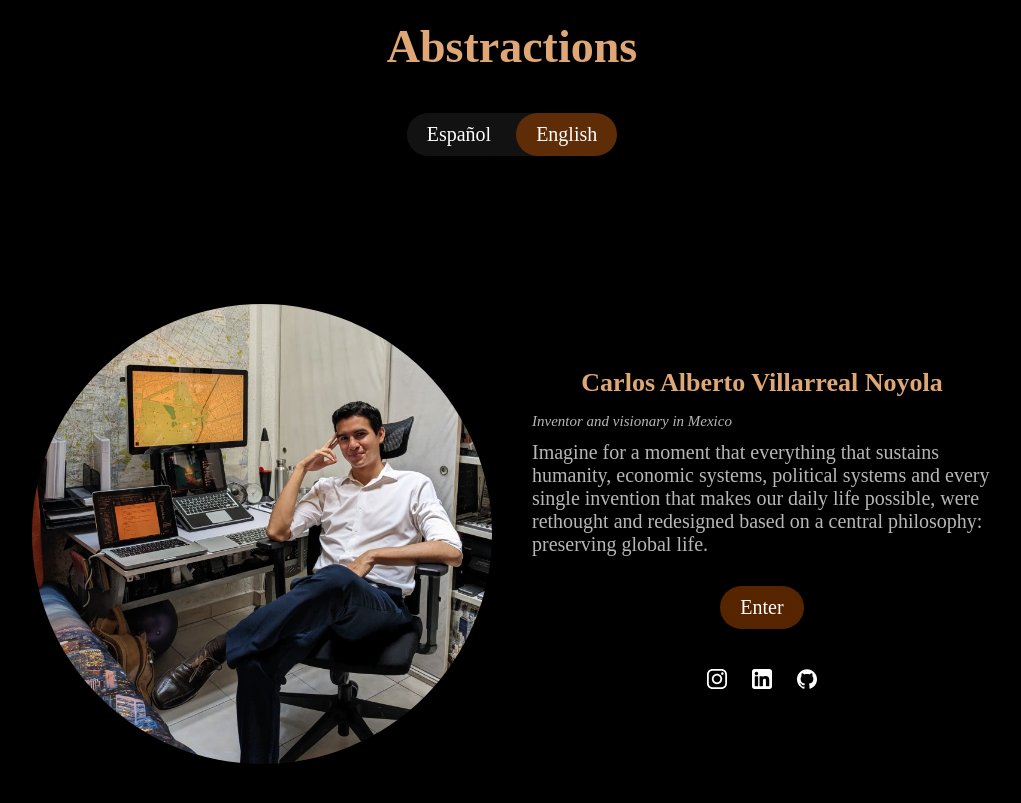
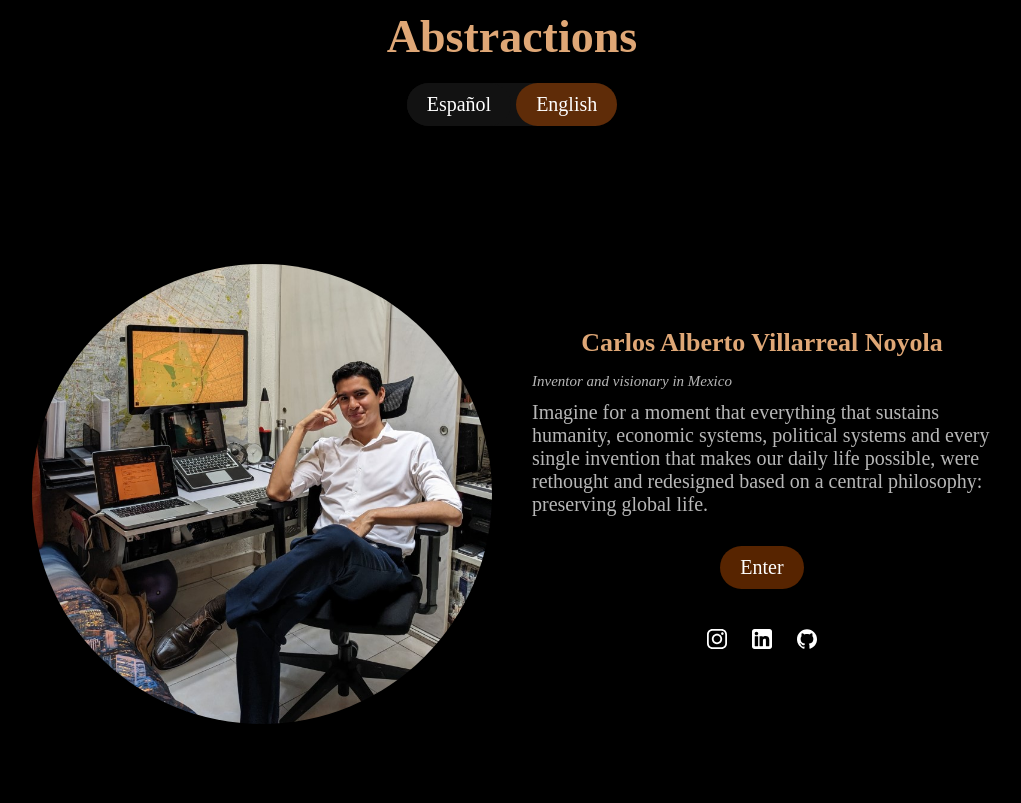
Before and after one commit to ElCaballerodelaTierra/Abstractions, a Jekyll site: the page built from index.html, in a window 1280 px wide. Shown: the top 803 px of the page, without its empty margins (128-1149 px from the left). Built offline with Jekyll 4.4.1, drawn with Linux system fonts in a browser that asks for light colours; some web fonts are replaced.

Commit message:
Se ajusta el espaciado de los elementos en la página principal.

```diff
--- a/_includes/selectordeidioma.html
+++ b/_includes/selectordeidioma.html
@@ -1,4 +1,4 @@
-<div class="selectorDeIdioma" style="display: flex; gap: 5px; justify-content: center; align-items: center; background-color: #121212; border-radius: 50px; margin: 20px auto; width: fit-content; ">
+<div class="selectorDeIdioma" style="display: flex; gap: 5px; justify-content: center; align-items: center; background-color: #121212; border-radius: 50px; margin: 10px auto; width: fit-content; ">
     <button id="btn-es" onclick="setLanguage('es')">Español</button>
     <button id="btn-en" onclick="setLanguage('en')">English</button>
 </div>
--- a/index.html
+++ b/index.html
@@ -30,7 +30,7 @@
 <body>
 
     <div>
-        <h1 style="display: flex; justify-content: center; align-items: center; font-size: 2.3em; padding: 20px;">
+        <h1 style="display: flex; justify-content: center; align-items: center; font-size: 2.3em; padding: 10px;">
             Abstractions</h1>
        {% include selectordeidioma.html %}
         <div
```
